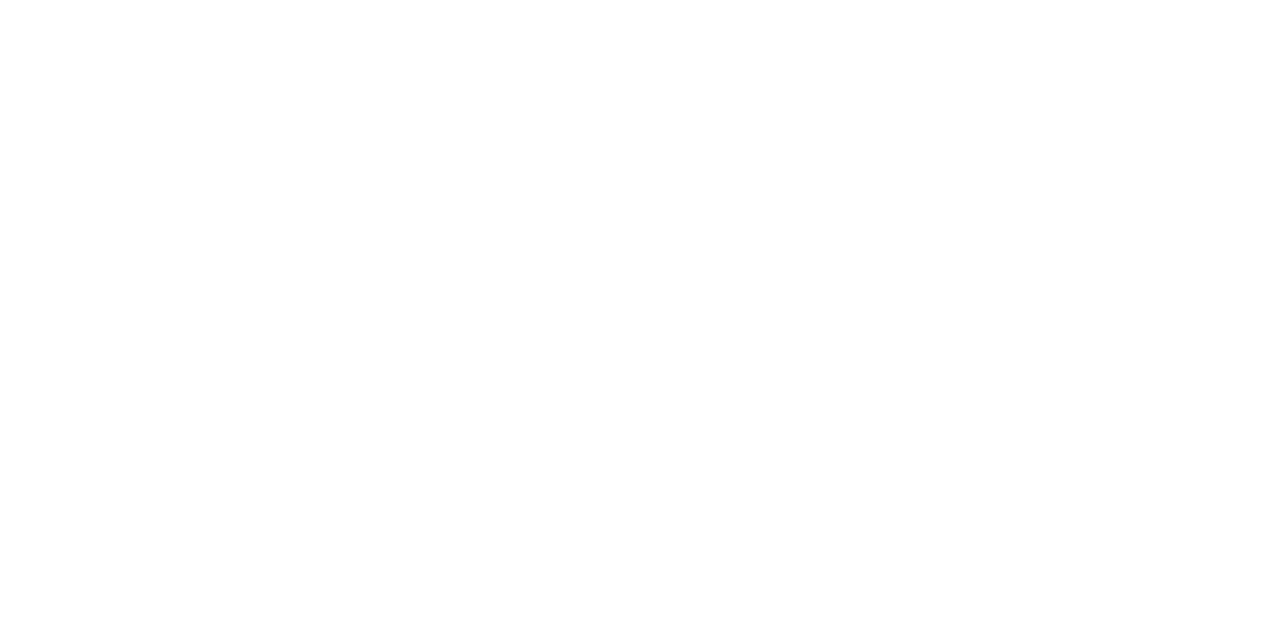
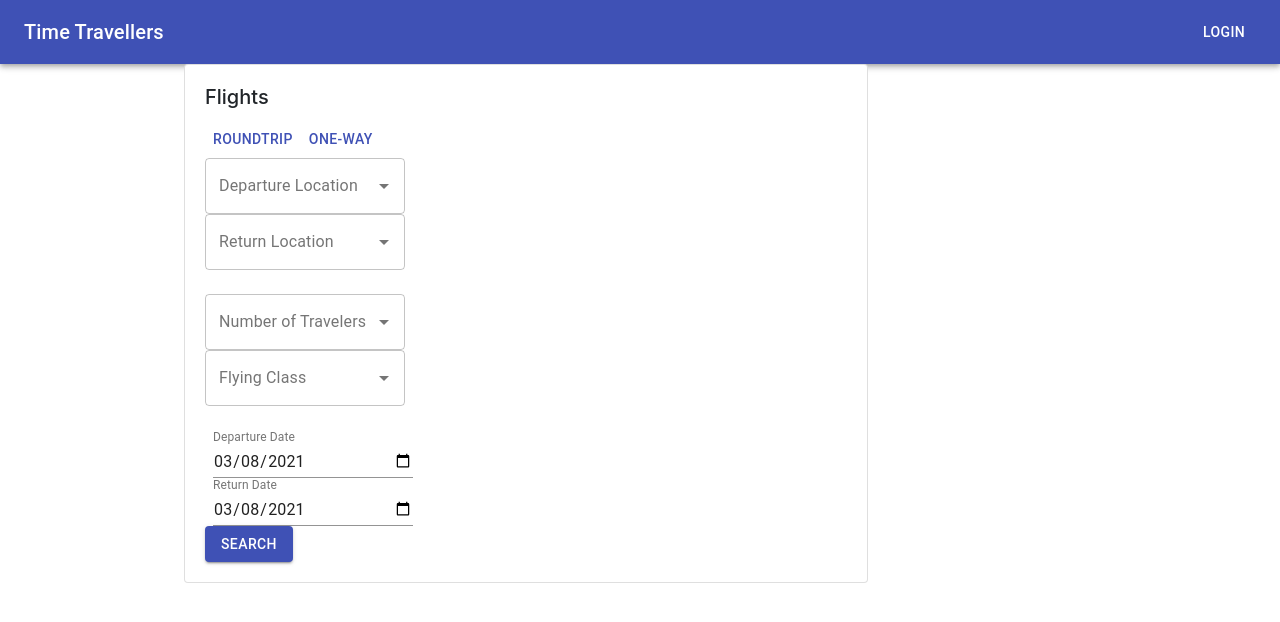
Before and after one commit to JannatJameel/Travel-fe, a React (Create React App) app: page / in a window 1280 px wide. Shown: the top 622 px of the page. Built offline with nearby package versions, Linux system fonts and the light colour scheme.

Commit message:
Added home page components + NavBar

```diff
--- a/src/App.js
+++ b/src/App.js
@@ -1,5 +1,16 @@
+//Styling
+
+//Components
+import NavBar from "./components/NavBar";
+import Routes from "./components/Routes";
+
 function App() {
-  return <div></div>;
+  return (
+    <>
+      <NavBar />
+      <Routes />
+    </>
+  );
 }
 
 export default App;
--- /dev/null
+++ b/src/components/Home/DepartureDate.js
@@ -0,0 +1,34 @@
+import { makeStyles } from "@material-ui/core/styles";
+import TextField from "@material-ui/core/TextField";
+
+const useStyles = makeStyles((theme) => ({
+  container: {
+    display: "flex",
+    flexWrap: "wrap",
+  },
+  textField: {
+    marginLeft: theme.spacing(1),
+    marginRight: theme.spacing(1),
+    width: 200,
+  },
+}));
+
+const DepartureDate = () => {
+  const classes = useStyles();
+  return (
+    <form className={classes.container} noValidate>
+      <TextField
+        id="date"
+        label="Departure Date"
+        type="date"
+        defaultValue="2021-03-08"
+        className={classes.textField}
+        InputLabelProps={{
+          shrink: true,
+        }}
+      />
+    </form>
+  );
+};
+
+export default DepartureDate;
--- /dev/null
+++ b/src/components/Home/DepartureLocation.js
@@ -0,0 +1,19 @@
+import TextField from "@material-ui/core/TextField";
+import Autocomplete from "@material-ui/lab/Autocomplete";
+
+const DepartureLocation = () => {
+  return (
+    <Autocomplete
+      id="combo-box-demo"
+      options={location}
+      getOptionLabel={(option) => option.title}
+      style={{ width: 200 }}
+      renderInput={(params) => (
+        <TextField {...params} label="Departure Location" variant="outlined" />
+      )}
+    />
+  );
+};
+
+export default DepartureLocation;
+const location = [{ title: "Bahrain" }, { title: "UAE" }, { title: "KSA" }];
--- /dev/null
+++ b/src/components/Home/FlyingClass.js
@@ -0,0 +1,24 @@
+import TextField from "@material-ui/core/TextField";
+import Autocomplete from "@material-ui/lab/Autocomplete";
+
+const FlyingClass = () => {
+  return (
+    <Autocomplete
+      id="combo-box-demo"
+      options={flyingClass}
+      getOptionLabel={(option) => option.title}
+      defaultValue="1 Adult"
+      style={{ width: 200 }}
+      renderInput={(params) => (
+        <TextField {...params} label="Flying Class" variant="outlined" />
+      )}
+    />
+  );
+};
+
+export default FlyingClass;
+const flyingClass = [
+  { title: "Economy" },
+  { title: "Business Class" },
+  { title: "Fist Class" },
+];
--- /dev/null
+++ b/src/components/Home/ReturnDate.js
@@ -0,0 +1,34 @@
+import { makeStyles } from "@material-ui/core/styles";
+import TextField from "@material-ui/core/TextField";
+
+const useStyles = makeStyles((theme) => ({
+  container: {
+    display: "flex",
+    flexWrap: "wrap",
+  },
+  textField: {
+    marginLeft: theme.spacing(1),
+    marginRight: theme.spacing(1),
+    width: 200,
+  },
+}));
+
+const ReturnDate = () => {
+  const classes = useStyles();
+  return (
+    <form className={classes.container} noValidate>
+      <TextField
+        id="date"
+        label="Return Date"
+        type="date"
+        defaultValue="2021-03-08"
+        className={classes.textField}
+        InputLabelProps={{
+          shrink: true,
+        }}
+      />
+    </form>
+  );
+};
+
+export default ReturnDate;
--- /dev/null
+++ b/src/components/Home/ReturnLocation.js
@@ -0,0 +1,19 @@
+import TextField from "@material-ui/core/TextField";
+import Autocomplete from "@material-ui/lab/Autocomplete";
+
+const ReturnLocation = () => {
+  return (
+    <Autocomplete
+      id="combo-box-demo"
+      options={location}
+      getOptionLabel={(option) => option.title}
+      style={{ width: 200 }}
+      renderInput={(params) => (
+        <TextField {...params} label="Return Location" variant="outlined" />
+      )}
+    />
+  );
+};
+
+export default ReturnLocation;
+const location = [{ title: "Bahrain" }, { title: "UAE" }, { title: "KSA" }];
--- /dev/null
+++ b/src/components/Home/Travelers.js
@@ -0,0 +1,24 @@
+import TextField from "@material-ui/core/TextField";
+import Autocomplete from "@material-ui/lab/Autocomplete";
+
+const Travelers = () => {
+  return (
+    <Autocomplete
+      id="combo-box-demo"
+      options={travelers}
+      getOptionLabel={(option) => option.title}
+      defaultValue="1 Adult"
+      style={{ width: 200 }}
+      renderInput={(params) => (
+        <TextField {...params} label="Number of Travelers" variant="outlined" />
+      )}
+    />
+  );
+};
+
+export default Travelers;
+const travelers = [
+  { title: "1 Adult" },
+  { title: "2 Adults" },
+  { title: "3 Adults" },
+];
--- a/src/components/Home/index.js
+++ b/src/components/Home/index.js
@@ -0,0 +1,41 @@
+import DepartureDate from "./DepartureDate";
+import Travelers from "./Travelers";
+import ReturnDate from "./ReturnDate";
+import FlyingClass from "./FlyingClass";
+import DepartureLocation from "./DepartureLocation";
+import ReturnLocation from "./ReturnLocation";
+import Button from "@material-ui/core/Button";
+import Container from "@material-ui/core/Container";
+
+const Home = () => {
+  return (
+    <Container maxWidth="md">
+      <div class="card w-75">
+        <div class="card-body">
+          <h5 class="card-title">Flights</h5>
+
+          <Button color="primary">Roundtrip</Button>
+          <Button color="primary">One-way</Button>
+
+          <br />
+          <DepartureLocation />
+          <ReturnLocation />
+
+          <br />
+          <Travelers />
+          <FlyingClass />
+
+          <br />
+          <DepartureDate />
+          <ReturnDate />
+
+          <Button variant="contained" color="primary">
+            Search
+          </Button>
+        </div>
+      </div>
+    </Container>
+  );
+};
+
+export default Home;
--- /dev/null
+++ b/src/components/NavBar/index.js
@@ -0,0 +1,37 @@
+import React from "react";
+import { makeStyles } from "@material-ui/core/styles";
+import AppBar from "@material-ui/core/AppBar";
+import Toolbar from "@material-ui/core/Toolbar";
+import Typography from "@material-ui/core/Typography";
+import Button from "@material-ui/core/Button";
+
+const useStyles = makeStyles((theme) => ({
+  root: {
+    flexGrow: 1,
+  },
+  menuButton: {
+    marginRight: theme.spacing(2),
+  },
+  title: {
+    flexGrow: 1,
+  },
+}));
+
+const NavBar = () => {
+  const classes = useStyles();
+
+  return (
+    <div className={classes.root}>
+      <AppBar position="static">
+        <Toolbar>
+          <Typography variant="h6" className={classes.title}>
+            Time Travellers
+          </Typography>
+          <Button color="inherit">Login</Button>
+        </Toolbar>
+      </AppBar>
+    </div>
+  );
+};
+
+export default NavBar;
--- a/src/components/Routes.js
+++ b/src/components/Routes.js
@@ -0,0 +1,13 @@
+import { Route, Switch } from "react-router";
+import Home from "./Home";
+const Routes = () => {
+  return (
+    <Switch>
+      <Route path="/">
+        <Home />
+      </Route>
+    </Switch>
+  );
+};
+
+export default Routes;
--- a/src/index.js
+++ b/src/index.js
@@ -5,6 +5,7 @@
 import reportWebVitals from "./reportWebVitals";
 import { BrowserRouter } from "react-router-dom";
 import { Provider } from "react-redux";
+import "bootstrap/dist/css/bootstrap.min.css";
 
 import store from "./store";
 
```
Also changed, not shown: package.json (+8 -0 lines), 1 other file (tests, documents, lock files or other folders).
